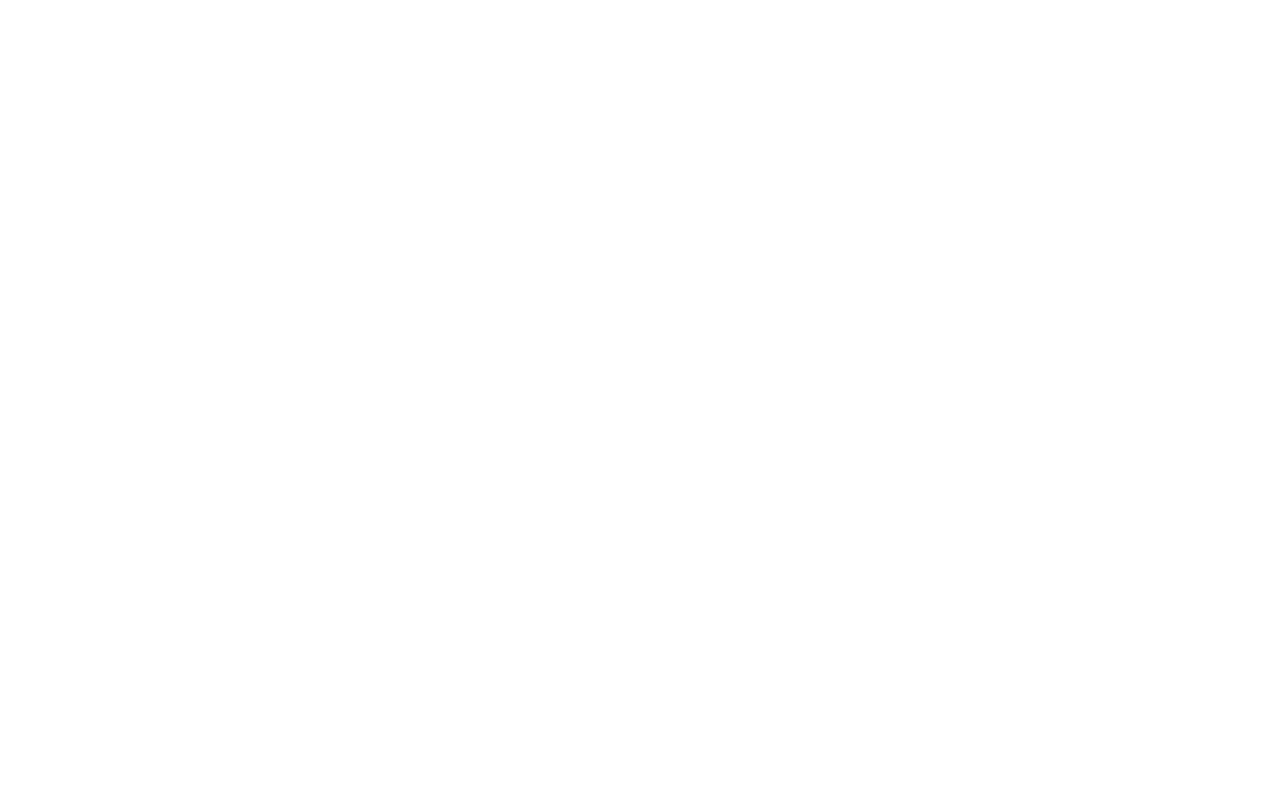
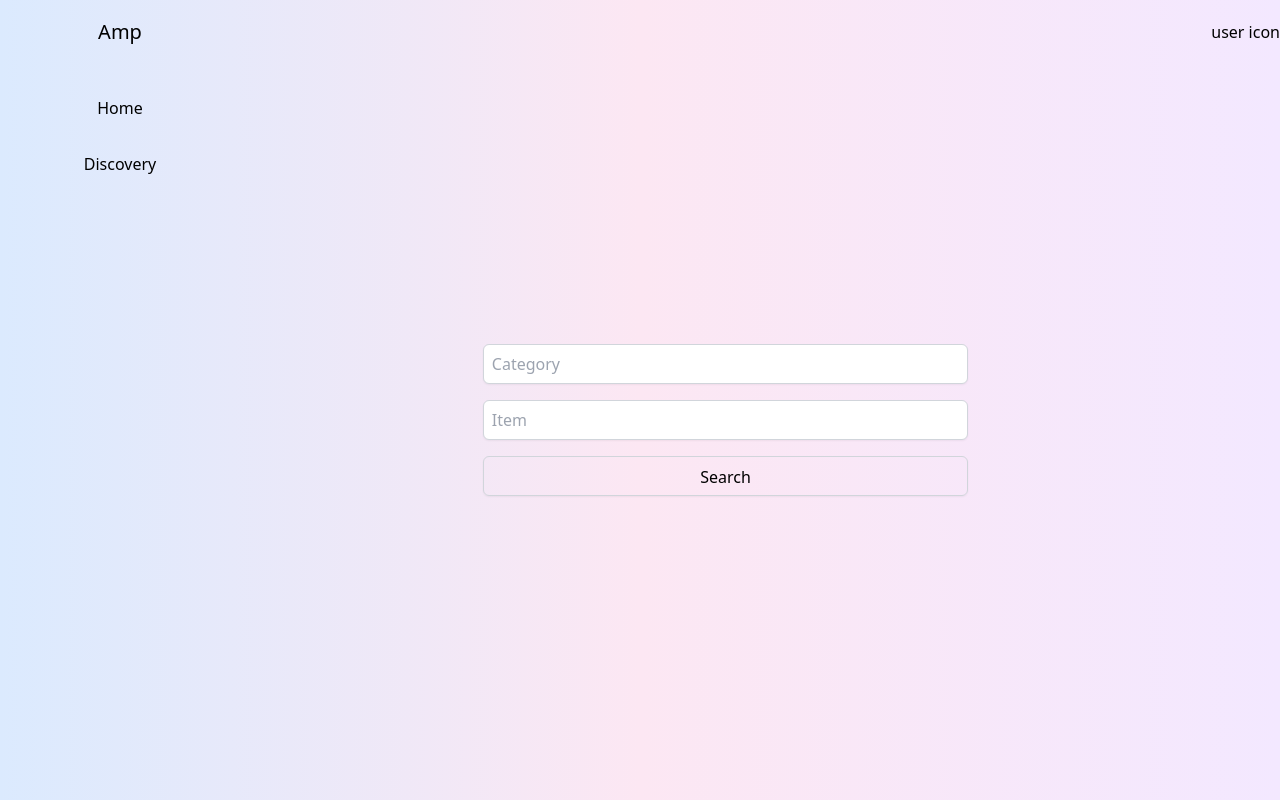
Before and after one commit to ovrsa/Amp, a Vue app in the folder amp-client/: page /search in a window 1280 px wide. Before the commit this address had no page. Built offline with nearby package versions, Linux system fonts and the light colour scheme.

Commit message:
feat/PRI-120 markup discovery

```diff
--- a/amp-client/src/router/index.ts
+++ b/amp-client/src/router/index.ts
@@ -1,5 +1,6 @@
 import Edit from '@/views/Edit.vue';
 import Home from '@/views/Home.vue';
+import Search from '@/views/Search.vue';
 import { createRouter, createWebHistory } from 'vue-router';
 
 const routes = [
@@ -12,6 +13,11 @@
     path: '/edit',
     name: 'Edit',
     component: Edit,
+  },
+  {
+    path: '/search',
+    name: 'Search',
+    component: Search,
   }
 ];
 
--- /dev/null
+++ b/amp-client/src/views/Search.vue
@@ -0,0 +1,40 @@
+<template>
+<!-- sidebar -->
+<div class="flex bg-gradient-to-r from-blue-100 via-pink-100 to-purple-100">
+  <!-- sidebar -->
+  <div class="flex flex-col w-60 h-screen">
+    <div class="flex items-center justify-center h-16">
+      <h1 class="text-xl">Amp</h1>
+    </div>
+    <div class="flex flex-col items-center justify-start pt-4">
+      <router-link to="/" class="p-4">Home</router-link>
+      <router-link to="/about" class="p-4">Discovery</router-link>
+    </div>
+  </div>
+
+  <!-- search -->
+  <div class="flex-1 flex flex-col items-center justify-center mt-10 space-y-4">
+    <input type="text" placeholder="Category" class="w-1/2 h-10 p-2 border border-gray-300 rounded-md shadow-sm focus:outline-none focus:ring-indigo-500 focus:border-indigo-500"/>
+    <input type="text" placeholder="Item" class="w-1/2 h-10 p-2 border border-gray-300 rounded-md shadow-sm focus:outline-none focus:ring-indigo-500 focus:border-indigo-500"/>
+    <button class="w-1/2 h-10 p-2 border hover:bg-gray-200 border-gray-300 rounded-md shadow-sm focus:outline-none focus:ring-indigo-500 focus:border-indigo-500 transition duration-300">Search</button>
+  </div>
+
+  <!-- status-bar -->
+  <div class="flex items-center justify-center h-16">
+    <p>user icon</p>
+  </div>
+
+</div>
+
+</template>
+
+<script setup lang="ts">
+import { ref } from 'vue';
+
+const user_name = ref('Kyo Yamasaki');
+const categories = ref(['sample1', 'sample2']);
+const items = ref(['sample1', 'sample2']);
+</script>
+
+<style>
+</style>
```
